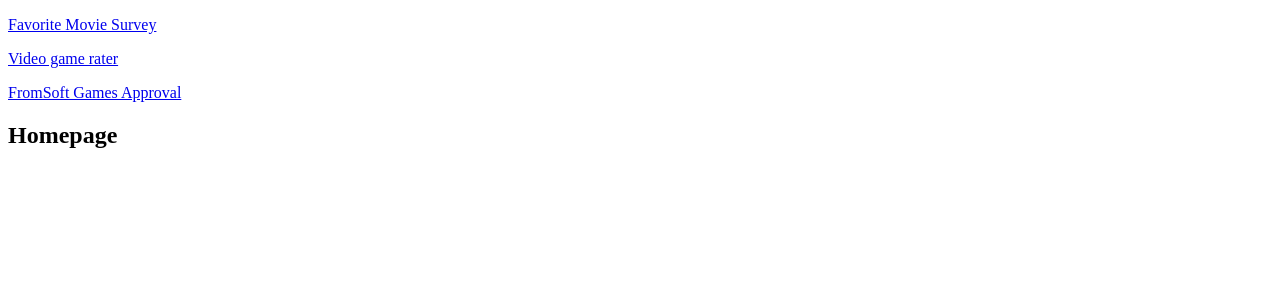
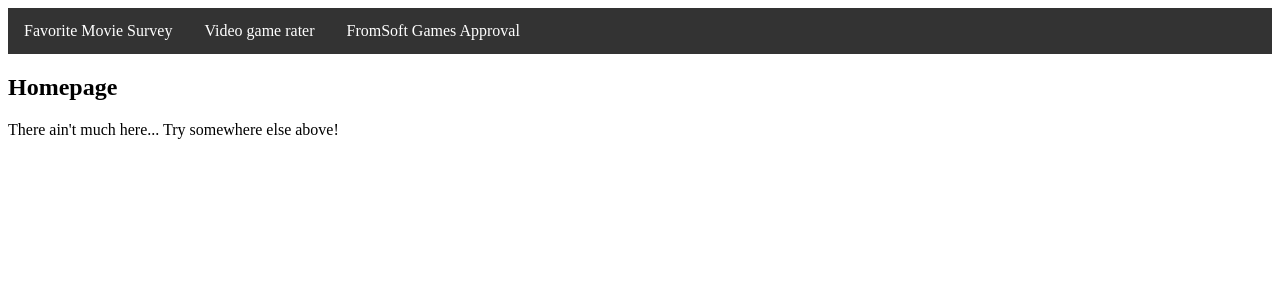
Before and after one commit to JJ-dunwoody/flaskProjectWithDb, a Flask app: page / in a window 1280 px wide. Shown: the top 300 px of the page. Run offline with Flask 3, Linux system fonts and the light colour scheme.

Commit message:
Changes to base CSS and template

```diff
--- a/static/style.css
+++ b/static/style.css
@@ -0,0 +1,25 @@
+/* I typed in .navbar and autofill did the rest. I do not take credit for any css related to the navbar */
+
+.navbar {
+    list-style-type: none;
+    margin: 0;
+    padding: 0;
+    overflow: hidden;
+    background-color: #333;
+}
+
+.navbar li {
+    float: left;
+}
+
+.navbar li a {
+    display: block;
+    color: white;
+    text-align: center;
+    padding: 14px 16px;
+    text-decoration: none;
+}
+
+.navbar li a:hover {
+    background-color: #111;
+}
--- a/templates/base.html
+++ b/templates/base.html
@@ -3,13 +3,15 @@
 <head>
     <meta charset="UTF-8">
     <meta name="viewport" content="width=device-width, initial-scale=1.0">
-    <title>Document</title>
+    <title>Flask forms demo</title>
     <link rel="stylesheet" href="{{url_for('static', filename='style.css')}}">
 </head>
 <body>
-    <p><a href="{{ url_for('page1') }}">Favorite Movie Survey</a></p>
-    <p><a href="{{ url_for('page2') }}">Video game rater</a></p>
-    <p><a href="{{ url_for('page3') }}">FromSoft Games Approval</a></p>
+    <ul class="navbar">
+        <li><a href="{{ url_for('page1') }}">Favorite Movie Survey</a></li>
+        <li><a href="{{ url_for('page2') }}">Video game rater</a></li>
+        <li><a href="{{ url_for('page3') }}">FromSoft Games Approval</a></li>
+    </ul>
 
     {% block content %}
     {% endblock %}
--- a/templates/index.html
+++ b/templates/index.html
@@ -3,5 +3,6 @@
 {% block content %}
 
 <h2> Homepage </h2>
+<p>There ain't much here... Try somewhere else above!</p>
 
 {% endblock %}
```
